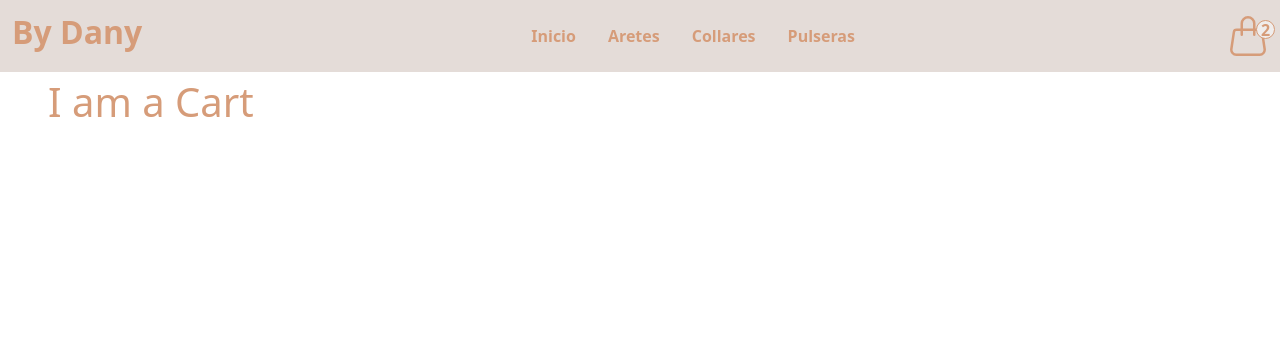
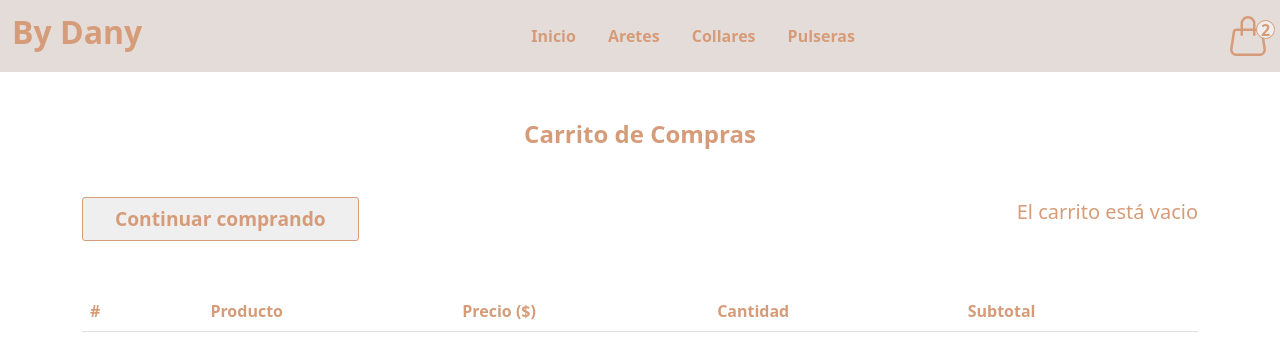
Before and after one commit to natalinunez/bydany_react_desafios, a React (Create React App) app: page /cart in a window 1280 px wide. Shown: the top 358 px of the page. Built offline with nearby package versions, Linux system fonts and the light colour scheme.

Commit message:
desafío 9: context

```diff
--- a/src/App.css
+++ b/src/App.css
@@ -172,6 +172,36 @@ ul {
 }
 /* End: style for component ItemCount */
 
+/* Beginning: style for component Cart */
+.botonCantiCarrito {
+  border: 1px solid #D69C79;
+  color: #D69C79;
+  font-size: 1rem;
+  font-weight: bold;
+}
+
+.button {
+  border: 1px solid #D69C79;
+  border-radius: 3px;
+  color: #D69C79;
+  font-size: 1.2rem;
+  font-weight: bold;
+  padding: 0.4rem 2rem;
+  text-decoration: none;
+}
+
+.imageCart {
+  width: 7rem;
+  height: auto;
+  border-radius: 0.3rem;
+}
+
+.containerButtonsCart {
+  display: flex;
+  justify-content: space-between;
+}
+/* End: style for component Cart */
+
 /* para pruebas */
  /* .bordeAzul {
      border: 1px solid #230985;
@@ -196,3 +226,10 @@ ul {
   color: #E7D0C1;
   color: #C1B0A8;
 }
+
+.styleLoading {
+  font-size: 2rem;
+  font-weight: bold;
+  /* margin-left: 12rem; */
+  /* margin-top: 5rem; */
+}
--- a/src/App.js
+++ b/src/App.js
@@ -4,10 +4,11 @@ import NavBar from './components/NavBar';
 import ItemListContainer from './components/ItemListContainer';
 import ItemDetailContainer from './components/ItemDetailContainer';
 import Cart from './components/Cart';
+import  CartContextProvider  from './components/CartContext';
 
 function App() {
-
   return (
+    <CartContextProvider value={[1, 2, 3]}>
       <BrowserRouter>
         <NavBar />
         <Routes>
@@ -17,8 +18,8 @@ function App() {
           <Route path="/cart" element={<Cart />} />
         </Routes>
       </BrowserRouter>
+    </CartContextProvider>
   );
-
 }
 
 export default App;
--- a/src/components/Cart.js
+++ b/src/components/Cart.js
@@ -1,7 +1,73 @@
+import {useContext} from 'react';
+import {Link} from 'react-router-dom';
+import { CartContext } from './CartContext';
+import 'bootstrap/dist/css/bootstrap.min.css';
+
 const Cart = () => {
+    const test = useContext(CartContext);
+
+    console.log(test);
+
     return(
         <>
-           <p className="ms-5 fs-1">I am a Cart</p>
+           {/* <p className="ms-5 fs-1">I am a Cart</p>  */}
+            <div className="container mt-5 ">
+                <h3 className="mb-5 text-center fs-4 fw-bold">Carrito de Compras</h3>
+                <div className="containerButtonsCart mb-5">
+                    <Link to='/'>
+                        <button className="button" onClick={test.clearCart}>Continuar comprando</button>
+                    </Link>
+
+                    {test.cartList.length === 0
+                        ?<p className="fs-5 ">El carrito está vacio</p>
+                        :<button className="button" onClick={test.clearCart}>Eliminar todos los productos</button>
+                    }
+                </div>
+                <table className="table">
+                    <thead >
+                        <tr className="text-primary ">
+                            <th scope="col">#</th>
+                            <th scope="col"></th>
+                            <th scope="col">Producto</th>
+                            <th scope="col">Precio ($)</th>
+                            <th scope="col">Cantidad</th>
+                            <th scope="col">Subtotal</th>
+                        </tr>
+                    </thead>
+                    <tbody className="tbody">
+                        {
+                            test.cartList.map((item, i) => (
+                                <tr className=""  key={item.id}>
+                                    <td scope="row">{i+1}</td>
+                                    <td className="">
+                                        <figure className="figura">
+                                            <img src={item.image} className="imageCart bordeAmarrillo"
+                                                alt={item.name} />
+                                        </figure>
+                                    </td>
+                                    <td className="">
+                                        <h6 className="title">{item.name}</h6>
+                                    </td>
+                                    <td className="">
+                                        <p>{item.price}</p>
+                                    </td>
+                                    <td className="">
+                                        {/* <button id="btnMinus1" className="btn botonCantiCarrito ">-</button> */}
+                                        <span>{item.qty}</span>
+                                        {/* <button id="btnPlus1" className="btn botonCantiCarrito ">+</button> */}
+                                    </td>
+                                    <td className=" ">
+                                        <p className=" ">{item.price * item.qty}</p>
+                                    </td>
+                                    <td>
+                                        <button type="button" className="delete btn btn-danger" onClick={() => test.removeItem(item.id)}>X</button>
+                                    </td>
+                                </tr>
+                            ))
+                        }
+                    </tbody>
+                </table>
+            </div>
         </>
     );
 };
--- /dev/null
+++ b/src/components/CartContext.js
@@ -0,0 +1,67 @@
+import { createContext, useState } from 'react';
+
+export const CartContext = createContext();
+
+const CartContextProvider = ({children}) => {
+
+    const [cartList, setCartList] = useState([]);
+
+    const addToCart = (props, contador) => {
+
+        const productFinded= cartList.find((item) => item.id === props.item.id)
+        console.log("encontrado");
+        console.log(productFinded);
+
+        if ( typeof productFinded === "undefined" ) {
+            console.log("NO encontrado");
+            setCartList([
+                ...cartList, //spread operator
+                {
+                id: props.item.id,
+                name: props.item.name,
+                image: props.item.image,
+                price: props.item.price,
+                qty: contador
+                }
+            ]);
+        } else {
+            console.log("ENCONTRADO");
+            const productUpdate = cartList.map((item) => {
+                if(item.id === props.item.id) {
+                  let newQty = item.qty + contador;
+                  return {
+                    ...item,
+                    qty: newQty
+                  }
+                }
+                return item
+              });
+
+              console.log("productUpdate=");
+              console.log(productUpdate);
+
+              setCartList(productUpdate);
+
+              console.log("cartList=");
+              console.log(cartList);
+
+        }
+    }
+
+    const removeItem = (itemId) => {
+        const newCartList = cartList.filter((item) => item.id !== itemId);
+        setCartList(newCartList);
+    }
+
+    const clearCart = () => {
+        setCartList([]);
+    }
+
+    return (
+        <CartContext.Provider value={{cartList, addToCart, removeItem,clearCart}}>
+            {children}
+        </CartContext.Provider>
+    );
+};
+
+export default CartContextProvider;
--- a/src/components/CartWidget.js
+++ b/src/components/CartWidget.js
@@ -1,6 +1,9 @@
+import { useContext } from "react";
 import { BsHandbag } from "react-icons/bs";
+import {CartContext} from "./CartContext";
 
 const CartWidget = () => {
+
     return (
         <div className="containerIconCart bordeVerde " >
             <BsHandbag className="styleIconCart bordeAzul"/>
--- a/src/components/Item.js
+++ b/src/components/Item.js
@@ -4,6 +4,7 @@ const Item = (props) => {
 
     return(
         <>
+
             <div className="card my-3 p-2 cardHover" style={{'width': '18rem'}}>
                 <img src={props.image} className="cardImage" alt={props.name}/>
                 <div className="card-body m-auto text-center ">
@@ -14,6 +15,7 @@ const Item = (props) => {
                     </Link>
                 </div>
             </div>
+
         </>
     );
 };
--- a/src/components/ItemDetail.js
+++ b/src/components/ItemDetail.js
@@ -1,21 +1,23 @@
-import {useState} from 'react';
+import {useState, useContext} from 'react';
 import ItemCount from './ItemCount';
 import CheckOut from './CheckOut';
 import 'bootstrap/dist/css/bootstrap.min.css';
+import {CartContext} from './CartContext';
 
 const ItemDetail = (props) => {
-    // let vContador = 0;
     const [itemCount, setItemCount] = useState(0);
+    const test = useContext(CartContext);
 
     const showAmount = (contador) => {
         alert(`You have selected ${contador} items`);
         setItemCount(contador);
-        // vContador = contador;
-        // console.log("itemDetail-vContador: " + vContador);
-        // console.log(${contador});
+        test.addToCart(props, contador);
     }
     return(
     <>
+        {
+            props.item && props.item.image
+            ?
                 <div className="container mt-4" style={{'maxWidth': '60rem'}}>
                     <div className="row g-0 bordeRojo">
                         <div className="col-md-6 bordeAzul">
@@ -31,13 +33,17 @@ const ItemDetail = (props) => {
                                 <p className="card-text bordeRojo fs-3 fw-bold">$ {props.item.price}</p>
                                 {
                                     itemCount === 0
-                                ?<ItemCount stock={5} initial={itemCount} onAdd={showAmount} />
+                                    ?<ItemCount stock={props.item.stock} initial={itemCount} onAdd={showAmount} />
                                     :<CheckOut />
                                 }
                             </div>
                         </div>
                     </div>
                 </div>
+            :<p className="styleLoading">Cargando...</p>
+
+        }
+
     </>
     )
 };
--- a/src/components/ItemList.js
+++ b/src/components/ItemList.js
@@ -5,7 +5,7 @@ const ItemList = ({listItems}) => {
 
     return (
         <>
-            {/* <div className="containerCards bordeAzul" >   */}
+
                 <div className="container d-flex justify-content-around row m-auto my-5 bordeAzul" >
                     {
                         listItems.map(item =>
@@ -19,6 +19,7 @@ const ItemList = ({listItems}) => {
                         )
                     }
                 </div>
+
         </>
     );
 };
--- a/src/components/ItemListContainer.js
+++ b/src/components/ItemListContainer.js
@@ -33,6 +33,7 @@ const ItemListContainer = () => {
 
     return (
         <>
+
             <ItemList listItems={items} />
         </>
     );
```
Also changed, not shown: src/utils/db.js (+24 -12 lines). Lines whose indentation alone changed are shown as unchanged.
